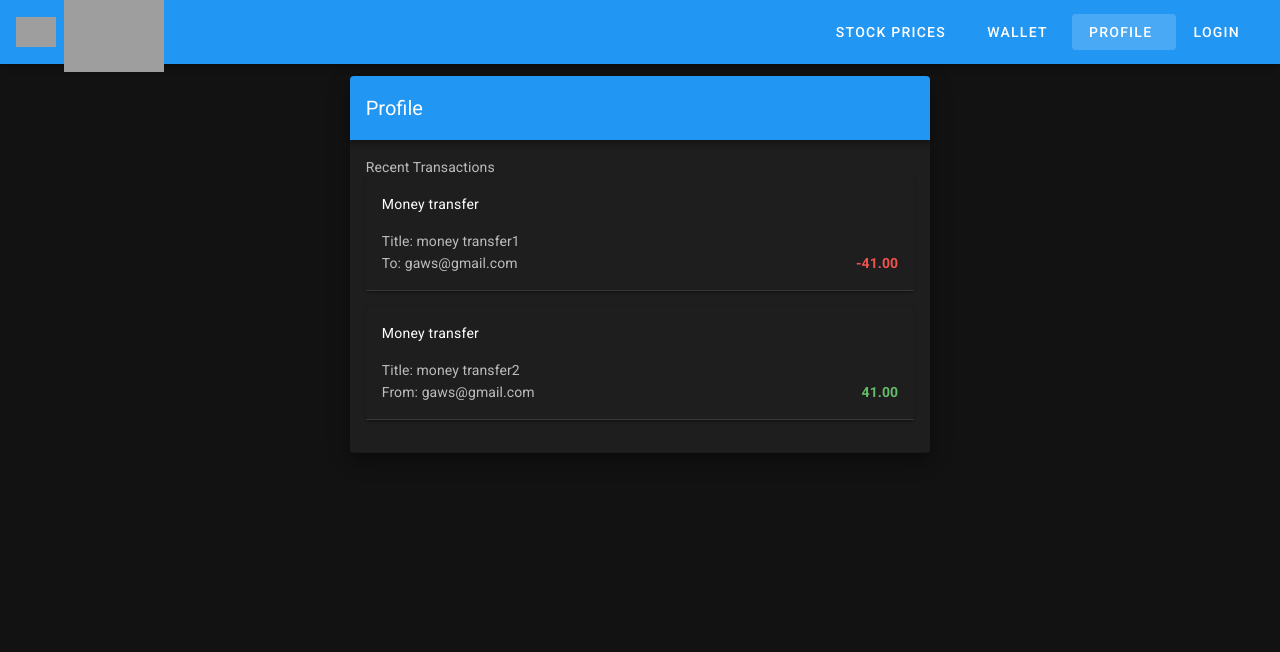
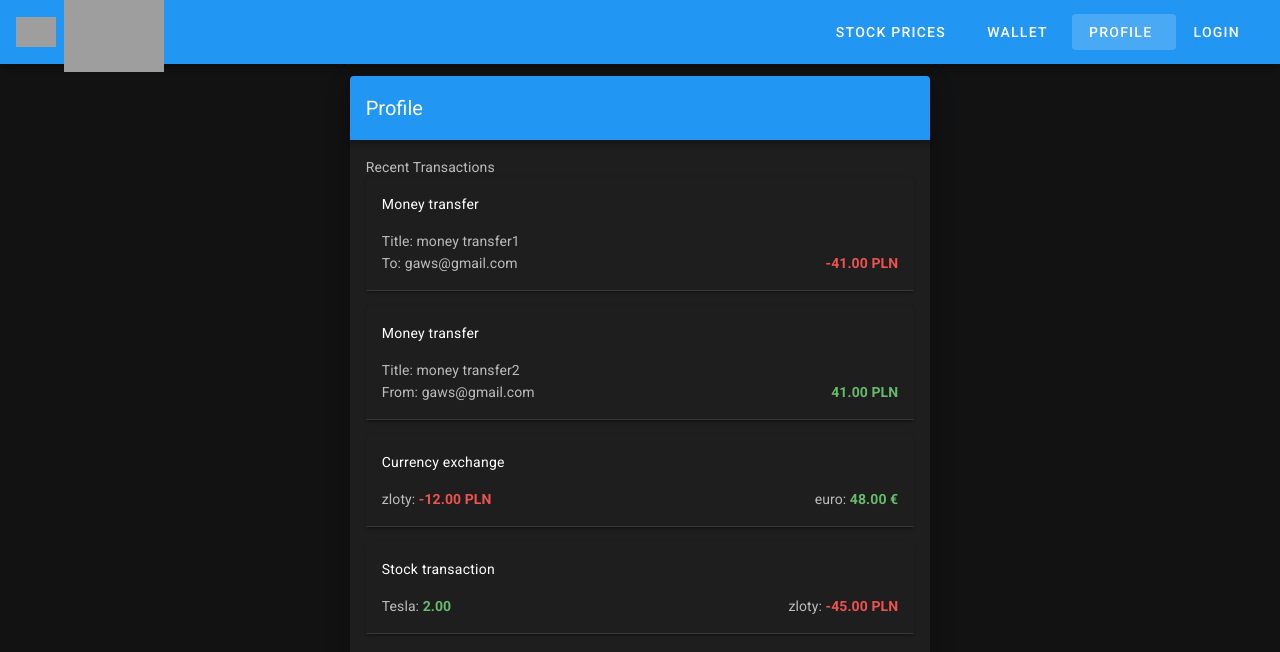
Before and after one commit to norbertcyran/currency-exchanger, a Vue app in the folder frontend/: page /profile in a window 1280 px wide. Shown: the top 652 px of the page. Built offline with nearby package versions, Linux system fonts and the light colour scheme; grey boxes are pictures that could not be loaded.

Commit message:
added modal

```diff
--- /dev/null
+++ b/frontend/src/components/CashInModal.vue
@@ -0,0 +1,52 @@
+<template>
+  <v-row justify="center">
+    <v-dialog v-model="dialog" persistent max-width="600px">
+      <template v-slot:activator="{ on, attrs }">
+        <v-btn color="primary" dark v-bind="attrs" v-on="on" class="m-12">
+           Cash-in
+            </v-btn>
+      </template>
+      <v-card>
+        <v-card-title>
+          <span class="headline">{{this.currency}} </span>
+        </v-card-title>
+        <v-card-text>
+          <v-container>
+            <v-row>
+              <v-col cols="12" sm="6" md="12">
+                <v-text-field label="Amount" v-model="amount" required></v-text-field>
+              </v-col>
+
+            </v-row>
+          </v-container>
+        </v-card-text>
+        <v-card-actions>
+          <v-spacer></v-spacer>
+          <v-btn color="blue darken-1" text @click="dialog = false">
+            Close
+          </v-btn>
+          <v-btn color="blue darken-1" text @click="dialog = false">
+            Add
+          </v-btn>
+        </v-card-actions>
+      </v-card>
+    </v-dialog>
+  </v-row>
+</template>
+<script>
+export default {
+  data: () => ({
+    dialog: false,
+    amount:0,
+  }),
+  props: {
+    currency: {
+      type: String,
+    },
+  },
+  methods:{
+      addMoney(){}
+  }
+
+};
+</script>
--- a/frontend/src/components/ProfileTransactions/CurrencyExchangeCard.vue
+++ b/frontend/src/components/ProfileTransactions/CurrencyExchangeCard.vue
@@ -0,0 +1,58 @@
+<template >
+  <v-card display="block" class="mb-4">
+    <v-card-title class="body-2"> Currency exchange </v-card-title>
+    <v-card-text>
+      <div>
+        {{this.currencyFrom}}:<strong class="red--text text--lighten-1"> -{{ this.fromAmount.toFixed(2) }} {{ this.shortcutFrom }}</strong>
+
+        <div class="float-right">
+            {{this.currencyTo}}:<strong class="green--text text--lighten-1"> {{ this.toAmount.toFixed(2) }} {{ this.shortcutTo}}</strong> </div>
+      </div>
+    </v-card-text>
+
+    <v-divider />
+  </v-card>
+</template>
+
+
+<script>
+import { currenciesAndShortcuts } from "../../global constant variables/currencies and shortcuts";
+export default {
+  props: {
+    currencyFrom: {
+      type: String,
+    },
+    currencyTo: {
+      type: String,
+    },
+    fromAmount: {
+      type: Number,
+    },
+    toAmount: {
+      type: Number,
+    },
+    rate: {
+      type: Number,
+    },
+    time:{}
+  },
+  computed: {
+    shortcutFrom: function () {
+      return this.getShortcut(this.currencyFrom);
+    },
+    shortcutTo: function () {
+      return this.getShortcut(this.currencyTo);
+    },
+  },
+  methods: {
+    getShortcut(currency) {
+      console.log(currency);
+      console.log(currenciesAndShortcuts);
+      for (const elem in currenciesAndShortcuts) {
+        if (currenciesAndShortcuts[elem].currency == currency)
+          return currenciesAndShortcuts[elem].shortcut;
+      }
+    },
+  },
+};
+</script>
--- a/frontend/src/components/ProfileTransactions/StockCard.vue
+++ b/frontend/src/components/ProfileTransactions/StockCard.vue
@@ -0,0 +1,60 @@
+<template >
+  <v-card display="block" class="mb-4">
+    <v-card-title class="body-2"> Stock transaction </v-card-title>
+    <v-card-text>
+      <div v-if="0>currencyAmount">
+        {{this.stockName}}:<strong class="red--text text--lighten-1">  {{ this.stockAmount.toFixed(2) }}</strong>
+
+        <div class="float-right">
+            {{this.currency}}:<strong class="green--text text--lighten-1"> {{ this.currencyAmount.toFixed(2) }} {{ this.currencyShortcut}}</strong> </div>
+      </div>
+            <div v-else>
+        {{this.stockName}}:<strong class="green--text text--lighten-1"> {{ this.stockAmount.toFixed(2) }}</strong>
+
+        <div class="float-right">
+            {{this.currency}}:<strong class="red--text text--lighten-1"> -{{ this.currencyAmount.toFixed(2) }} {{ this.currencyShortcut}}</strong> </div>
+      </div>
+    </v-card-text>
+
+    <v-divider />
+  </v-card>
+</template>
+
+
+<script>
+import { currenciesAndShortcuts } from "../../global constant variables/currencies and shortcuts";
+export default {
+  props: {
+    stockName: {
+      type: String,
+    },
+    stockAmount: {
+      type: String,
+    },
+    currency: {
+      type: Number,
+    },
+    currencyAmount: {
+      type: Number,
+    },
+    time:{
+
+    }
+  },
+  computed: {
+    currencyShortcut: function () {
+      return this.getShortcut(this.currency);
+    },
+  },
+  methods: {
+    getShortcut(currency) {
+      console.log(currency);
+      console.log(currenciesAndShortcuts);
+      for (const elem in currenciesAndShortcuts) {
+        if (currenciesAndShortcuts[elem].currency == currency)
+          return currenciesAndShortcuts[elem].shortcut;
+      }
+    },
+  },
+};
+</script>
--- a/frontend/src/components/ProfileTransactions/TransferCard.vue
+++ b/frontend/src/components/ProfileTransactions/TransferCard.vue
@@ -1,23 +1,15 @@
-<template>
-  <v-card display="block" class="mb-4">
+<template >
+  <v-card  display="block" class="mb-4">
     <v-card-title class="body-2"> Money transfer </v-card-title>
     <v-card-text
       >Title: {{ title }}
       <div v-if="isOutgoing">
         To: {{ this.otherUser }}
-        <div class="float-right">
-          <strong class="red--text text--lighten-1">
-            -{{ this.amount.toFixed(2) }}</strong
-          >
-        </div>
+      <div class="float-right"> <strong class="red--text text--lighten-1">  -{{ this.amount.toFixed(2) }} {{this.shortcut}}</strong></div>
       </div>
       <div v-else>
         From: {{ this.otherUser }}
-        <div class="float-right">
-          <strong class="green--text text--lighten-1">
-            {{ this.amount.toFixed(2) }}</strong
-          >
-        </div>
+   <div class="float-right"> <strong class="green--text text--lighten-1">  {{ this.amount.toFixed(2) }} {{this.shortcut}}</strong></div>
       </div>
     </v-card-text>
 
@@ -25,51 +17,44 @@
   </v-card>
 </template>
 
+
 <script>
+import { currenciesAndShortcuts } from '../../global constant variables/currencies and shortcuts'
 export default {
   props: {
     title: {
-      type: String
+      type: String,
     },
     isOutgoing: {
-      type: Boolean
+      type: Boolean,
     },
     otherUser: {
-      type: String
+      type: String,
     },
     amount: {
-      type: Number
+      type: Number,
     },
     currency: {
-      type: String
+      type: String,
+    },
+    time:{
+
     }
   },
   computed: {
-    shortcut: function() {
-      return this.generateShrotcut(this.currency);
-    }
+    shortcut: function () {
+      return this.getShortcut(this.currency);
+    },
   },
-  methods: {
-    generateShrotcut(currency) {
-      switch (currency) {
-        case "zlotys":
-          return "PLN";
-        case "euro":
-          return "€";
-        case "dollar":
-          return "$";
-        case "Yen":
-          return "¥";
-        case "ruble":
-          return "RUB";
-        case "forint":
-          return "HUF";
-        case "krona":
-          return "SEK";
-        case "pound":
-          return "£";
-      }
-    }
-  }
+    methods: {
+      getShortcut(currency){
+        console.log(currency)
+        console.log(currenciesAndShortcuts)
+        for(const elem in currenciesAndShortcuts){
+
+          if(currenciesAndShortcuts[elem].currency==currency) return currenciesAndShortcuts[elem].shortcut
+        }
+      },
+  },
 };
 </script>
--- a/frontend/src/components/SmallCard.vue
+++ b/frontend/src/components/SmallCard.vue
@@ -1,56 +1,50 @@
-<template>
+<template >
   <v-card width="400px" display="block" class="mb-4">
     <v-card-title>
       {{ this.currency }}
     </v-card-title>
     <v-card-text
       >Dostępne środki: {{ this.amount }} {{ shortcut }}
-      <v-btn color="success" dark class="float-right" small
-        >Cash-in
-        <v-icon>mdi-chevron-up</v-icon>
-      </v-btn>
+      <div class="float-right">
+        <CashInModal :currency="this.currency" />
+      </div>
     </v-card-text>
 
     <v-divider />
   </v-card>
 </template>
 
+
 <script>
+import CashInModal from "./CashInModal";
+import { currenciesAndShortcuts } from "../global constant variables/currencies and shortcuts";
 export default {
   props: {
     currency: {
-      type: String
+      type: String,
     },
     amount: {
-      type: Float64Array
-    }
+      type: Float64Array,
+    },
+  },
+
+  components: {
+    CashInModal,
   },
   computed: {
-    shortcut: function() {
-      return this.generateShrotcut(this.currency);
-    }
+    shortcut: function () {
+      return this.getShortcut(this.currency);
+    },
   },
   methods: {
-    generateShrotcut(currency) {
-      switch (currency) {
-        case "zlotys":
-          return "PLN";
-        case "euro":
-          return "€";
-        case "dollar":
-          return "$";
-        case "Yen":
-          return "¥";
-        case "ruble":
-          return "RUB";
-        case "forint":
-          return "HUF";
-        case "krona":
-          return "SEK";
-        case "pound":
-          return "£";
+    getShortcut(currency) {
+      console.log(currency);
+      console.log(currenciesAndShortcuts);
+      for (const elem in currenciesAndShortcuts) {
+        if (currenciesAndShortcuts[elem].currency == currency)
+          return currenciesAndShortcuts[elem].shortcut;
       }
-    }
-  }
+    },
+  },
 };
 </script>
--- /dev/null
+++ b/frontend/src/global constant variables/currencies and shortcuts.js
@@ -0,0 +1,18 @@
+export const currenciesAndShortcuts = [
+    {currency:"zloty",
+    shortcut:"PLN"},
+    {currency:"euro",
+    shortcut:"€"},
+    {currency:"dollar",
+    shortcut:"$"},
+    {currency:"ruble",
+    shortcut:"RUB"},
+    {currency:"forint",
+    shortcut:"HUF"},
+    {currency:"krona",
+    shortcut:"SEK"},
+    {currency:"pound",
+    shortcut:"£"},
+
+
+]
--- a/frontend/src/views/Profile.vue
+++ b/frontend/src/views/Profile.vue
@@ -18,6 +18,24 @@
                 :otherUser="el.otherUser"
                 :title="el.title"
               ></TransferCard>
+              <CurrencyExchangeCard
+                v-for="(el, index) in userCurrencyExchanges"
+                :key="index"
+                :currencyFrom="el.currencyFrom"
+                :currencyTo="el.currencyTo"
+                :fromAmount="el.fromAmount"
+                :toAmount="el.toAmount"
+                :rate="el.rate"
+              ></CurrencyExchangeCard>
+              <StockCard
+                v-for="(el, index) in userStockTransactions"
+                :key="index"
+                :currency="el.currency"
+                :currencyAmount="el.currencyAmount"
+                :stockName="el.stockName"
+                :stockAmount="el.stockAmount"
+                :time="el.time"
+              ></StockCard>
             </v-card-text>
             <v-divider light></v-divider>
           </v-card>
@@ -28,6 +46,8 @@
 </template>
 <script>
 import TransferCard from "../components/ProfileTransactions/TransferCard";
+import CurrencyExchangeCard from "../components/ProfileTransactions/CurrencyExchangeCard";
+import StockCard from "../components/ProfileTransactions/StockCard";
 export default {
   data: () => ({
     recentTransactions: [],
@@ -37,19 +57,39 @@ export default {
         isOutgoing: true,
         amount: 41,
         otherUser: "gaws@gmail.com",
-        currency: "zlotys"
+        currency: "zloty",
       },
       {
         title: "money transfer2",
         isOutgoing: false,
         amount: 41,
         otherUser: "gaws@gmail.com",
-        currency: "zlotys"
-      }
-    ]
+        currency: "zloty",
+      },
+    ],
+    userCurrencyExchanges: [
+      {
+        currencyFrom: "zloty",
+        currencyTo: "euro",
+        fromAmount: 12,
+        toAmount: 48,
+        rate: 4,
+      },
+    ],
+
+    userStockTransactions: [
+      {
+        currency: "zloty",
+        currencyAmount: 45,
+        stockName: "Tesla",
+        stockAmount: 2,
+      },
+    ],
   }),
   components: {
-    TransferCard
-  }
+    TransferCard,
+    CurrencyExchangeCard,
+    StockCard,
+  },
 };
 </script>
```
Also changed, not shown: frontend/src/components/SellStocksModal.vue (+12 -14 lines).
